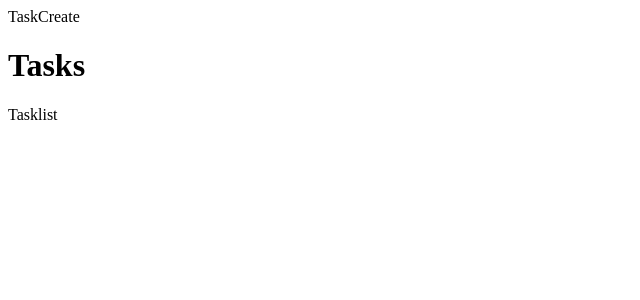
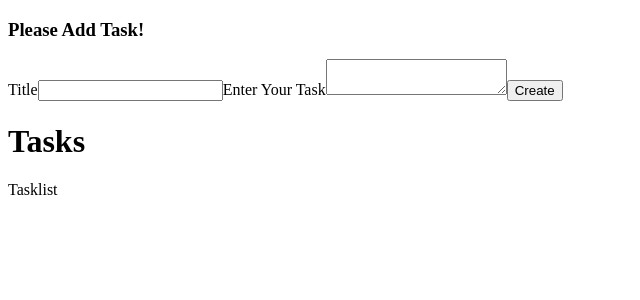
Before and after one commit to furkansylu97/ReactJs_Projects, a React (Vite) app in the folder FormProject/: page / in a window 1280 px wide. Shown: the top 300 px of the page, without its empty margins (0-640 px from the left). Built offline with nearby package versions, Linux system fonts and the light colour scheme.

Commit message:
TaskCreate code architectuere was created

```diff
--- a/FormProject/src/components/TaskCreate.jsx
+++ b/FormProject/src/components/TaskCreate.jsx
@@ -2,6 +2,15 @@ import React from 'react'
 
 export const TaskCreate = () => {
   return (
-    <div>TaskCreate</div>
+    <div>
+        <h3>Please Add Task!</h3>
+        <form>
+            <label>Title</label>
+            <input />
+            <label>Enter Your Task</label>
+            <textarea />
+            <button>Create</button>
+        </form>
+    </div>
   )
 }
```
